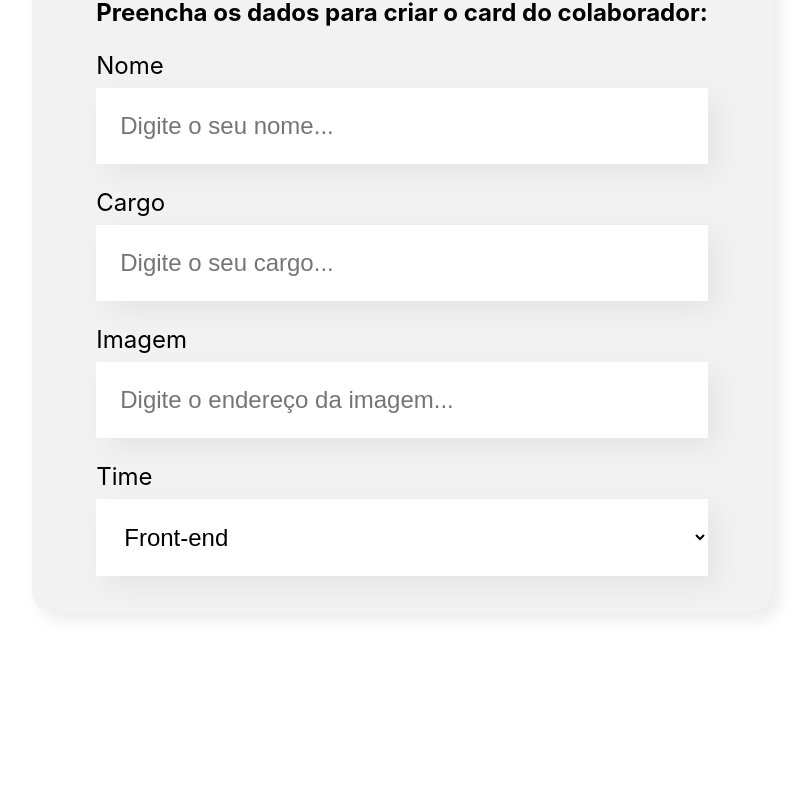
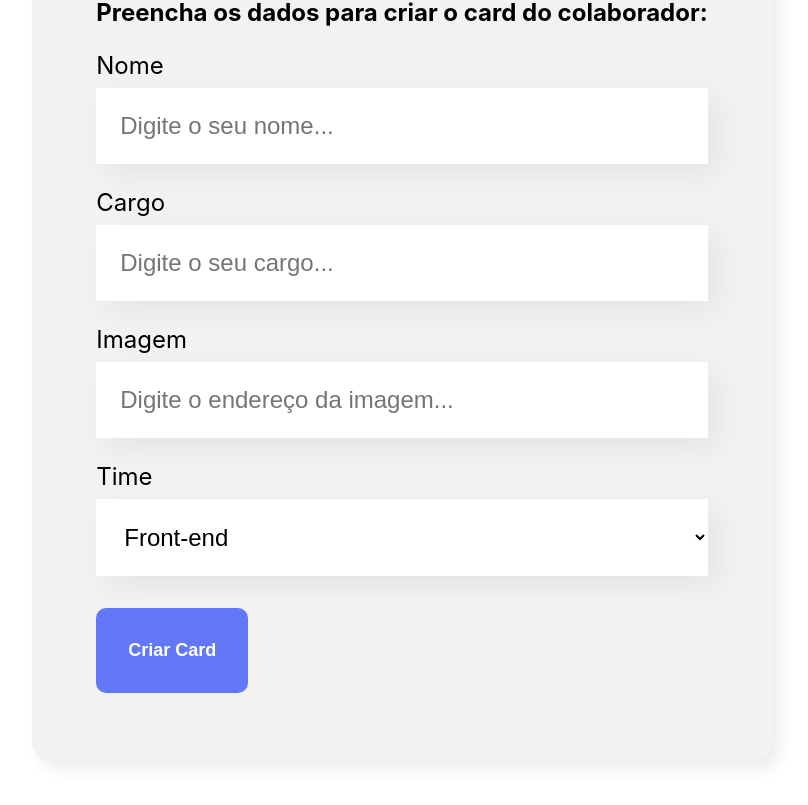
Before and after one commit to FelipeEmilio/Projeto-Organo---Alura, a React (Create React App) app: page / in a window 1280 px wide. Shown: the part 636-1441 px from the top of the page, without its empty margins (238-1046 px from the left). Before the commit the page ends 1328 px from the top, so only its background shows below. Built offline with nearby package versions, Linux system fonts and the light colour scheme.

Commit message:
Criando Botao

```diff
--- /dev/null
+++ b/src/componentes/Botao/Botao.css
@@ -0,0 +1,15 @@
+.botao {
+    background-color: #6278F7;
+    border-radius: 10px;
+    font-weight: 700;
+    font-size: 18px;
+    padding: 32px;
+    border: none;
+    cursor: pointer;
+    color: #fff;
+    margin: 32px 0;
+}
+
+.botao:hover {
+    color: #95FFD4;
+}
--- /dev/null
+++ b/src/componentes/Botao/Botao.js
@@ -0,0 +1,11 @@
+import './Botao.css'
+
+export const Botao = ({children}) => {
+
+    return(
+        <button className='botao'>
+            {children}
+        </button>
+    )
+
+}
--- /dev/null
+++ b/src/componentes/Botao/index.js
@@ -0,0 +1,3 @@
+import { Botao } from "./Botao";
+
+export default Botao
--- a/src/componentes/Formulario/Formulario.js
+++ b/src/componentes/Formulario/Formulario.js
@@ -1,3 +1,4 @@
+import Botao from '../Botao'
 import CampoTexto from '../CampoText'
 import ListaSuspensa from '../ListaSuspensa'
 import './Formulario.css'
@@ -16,10 +17,11 @@ export const Formulario = () => {
         <section className="formulario">
             <form>
                 <h2>Preencha os dados para criar o card do colaborador:</h2>
-                <CampoTexto label = "Nome" placeholder = "Digite o seu nome"/>
-                <CampoTexto label = "Cargo" placeholder = "Digite o seu cargo"/>
-                <CampoTexto label = "Imagem" placeholder = "Digite o endereço da imagem"/>
-                <ListaSuspensa label = "Time" itens={Times}/>
+                <CampoTexto label="Nome" placeholder="Digite o seu nome"/>
+                <CampoTexto label="Cargo" placeholder="Digite o seu cargo"/>
+                <CampoTexto label="Imagem" placeholder="Digite o endereço da imagem"/>
+                <ListaSuspensa label="Time" itens={Times}/>
+                <Botao>Criar Card</Botao>
             </form>
         </section>
     )
--- a/src/componentes/ListaSuspensa/ListaSuspensa.js
+++ b/src/componentes/ListaSuspensa/ListaSuspensa.js
@@ -1,12 +1,12 @@
 import './ListaSuspensa.css'
 
-export const ListaSuspensa = (props) => {
+export const ListaSuspensa = ({label, itens}) => {
 
     return (
         <div className='lista-suspensa'>
-            <label>{props.label}</label>
+            <label>{label}</label>
             <select>
-                {props.itens.map(item => <option key={item}>{item}</option>)}
+                {itens.map(item => (<option key={item}>{item}</option>))}
             </select>
         </div>
     )
```
